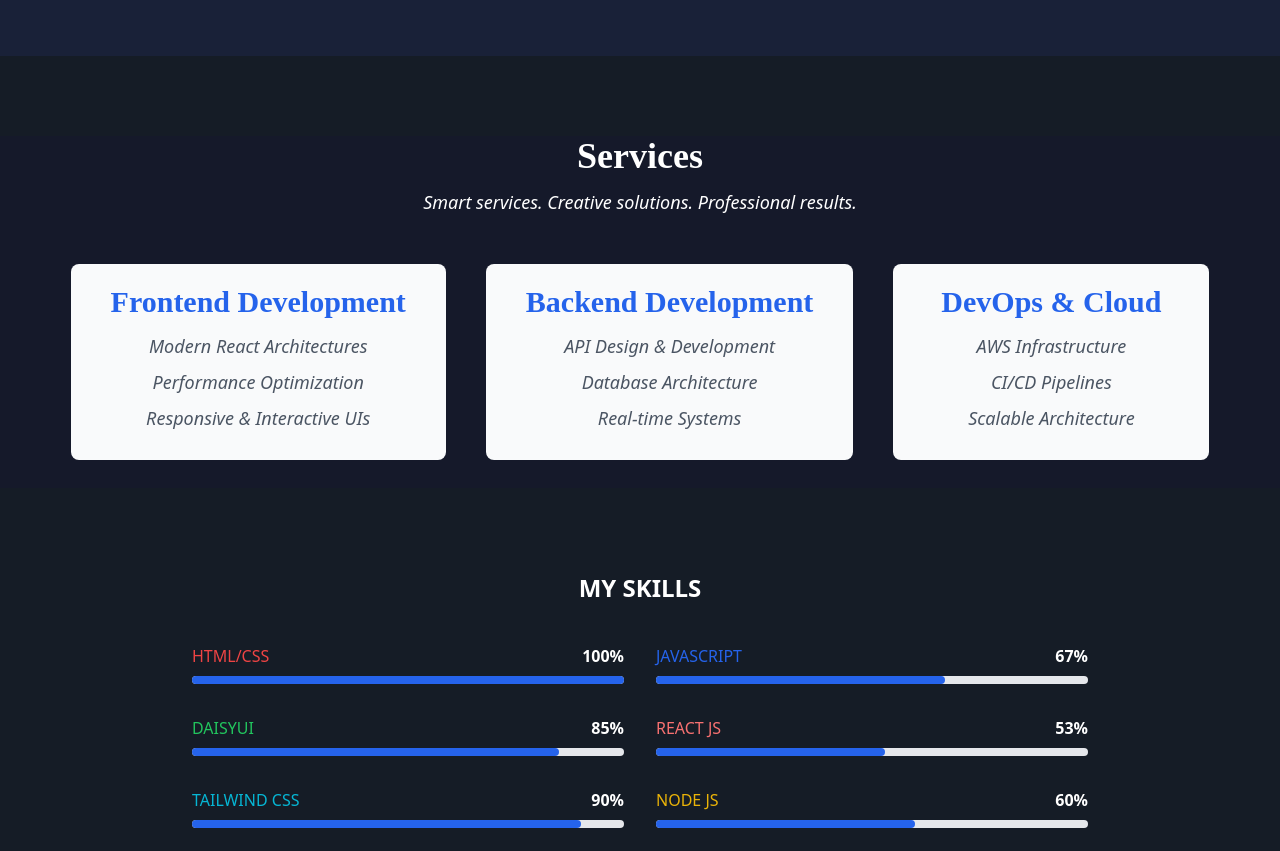
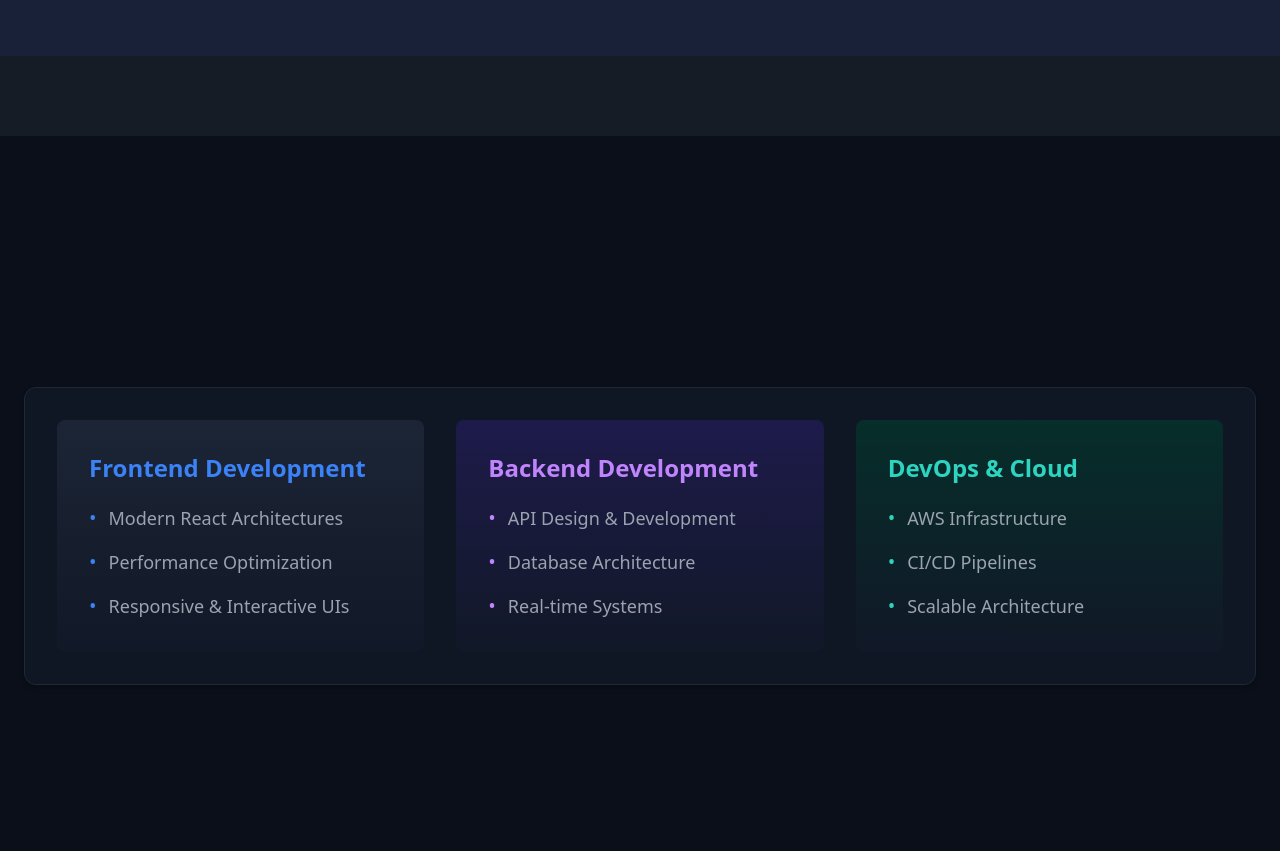
Before and after one commit to mdshahed1971/Portfolio-1, a plain HTML site: page index.html in a window 1280 px wide. Shown: the part 1500-2351 px from the top of the page. Drawn offline with nearby package versions, Linux system fonts and the light colour scheme; a web font is replaced by a local one.

Commit message:
added service

```diff
--- a/index.html
+++ b/index.html
@@ -230,48 +230,66 @@
 </section>
 <!-- Personal vs Software end  -->
 
+<!-- service start -->
+<section class="min-h-screen bg-[#0B0F19] flex items-center justify-center md:px-6 px-3 md:py-12 py-8">
+  <div class="bg-[#0F1624] border border-gray-800 rounded-xl md:p-8 p-5 flex flex-col lg:flex-row md:gap-8 gap-6 max-w-7xl w-full shadow-md">
+
+    <!-- Frontend Development -->
+    <div class="bg-gradient-to-b from-[#1C2536] to-[#111827] rounded-lg md:p-8 p-5 w-full lg:w-1/3
+                transition transform duration-300 hover:scale-105 hover:shadow-[0_0_25px_rgba(59,130,246,0.3)]">
+      <h2 class="md:text-2xl text-xl font-semibold text-[#3B82F6] md:mb-5 mb-4">Frontend Development</h2>
+      <ul class="space-y-4 text-gray-400 text-lg">
+        <li class="flex items-center md:gap-3 gap-2">
+          <span class="text-[#3B82F6] text-xl">•</span> Modern React Architectures
+        </li>
+        <li class="flex items-center md:gap-3 gap-2">
+          <span class="text-[#3B82F6] text-xl">•</span> Performance Optimization
+        </li>
+        <li class="flex items-center md:gap-3 gap-2">
+          <span class="text-[#3B82F6] text-xl">•</span> Responsive & Interactive UIs
+        </li>
+      </ul>
+    </div>
+
+    <!-- Backend Development -->
+    <div class="bg-gradient-to-b from-[#1E1B4B] to-[#111827] rounded-lg md:p-8 p-5 w-full lg:w-1/3
+                transition transform duration-300 hover:scale-105 hover:shadow-[0_0_25px_rgba(192,132,252,0.3)]">
+      <h2 class="md:text-2xl text-xl font-semibold text-[#C084FC] mb-5">Backend Development</h2>
+      <ul class="space-y-4 text-gray-400 text-lg">
+        <li class="flex items-center md:gap-3 gap-2">
+          <span class="text-[#C084FC] text-xl">•</span> API Design & Development
+        </li>
+        <li class="flex items-center md:gap-3 gap-2">
+          <span class="text-[#C084FC] text-xl">•</span> Database Architecture
+        </li>
+        <li class="flex items-center md:gap-3 gap-2">
+          <span class="text-[#C084FC] text-xl">•</span> Real-time Systems
+        </li>
+      </ul>
+    </div>
+
+    <!-- DevOps & Cloud -->
+    <div class="bg-gradient-to-b from-[#062E2A] to-[#111827] rounded-lg p-8 w-full lg:w-1/3
+                transition transform duration-300 hover:scale-105 hover:shadow-[0_0_25px_rgba(45,212,191,0.3)]">
+      <h2 class="md:text-2xl text-xl font-semibold text-[#2DD4BF] mb-5">DevOps & Cloud</h2>
+      <ul class="space-y-4 text-gray-400 text-lg">
+        <li class="flex items-center md:gap-3 gap-2">
+          <span class="text-[#2DD4BF] text-xl">•</span> AWS Infrastructure
+        </li>
+        <li class="flex items-center md:gap-3 gap-2">
+          <span class="text-[#2DD4BF] text-xl">•</span> CI/CD Pipelines
+        </li>
+        <li class="flex items-center md:gap-3 gap-2">
+          <span class="text-[#2DD4BF] text-xl">•</span> Scalable Architecture
+        </li>
+      </ul>
+    </div>
+
+  </div>
+</section>
+<!-- service end -->
 
 
-<!-- Services start -->
-<section class="bg-[#15192A] lg:mb-16 md:mb-9 mb-5">
-<div class="text-center lg:mb-5 md:mb-4 mb-3">
-  <h2 class="text-white font-playfair lg:text-4xl md:text-3xl text-2xl lg:mb-3 md:mb-2 mb-1 font-bold">Services</h2>
-  <p class="text-white italic lg:text-lg md:text-base text-sm font-medium">Smart services. Creative solutions. Professional results.</p>
-</div>
-
-
-
-<div class="flex justify-center lg:flex-row flex-col lg:gap-10 md:gap-6 gap-4 text-center lg:px-10 lg:py-7 lg:mb-10 md:mb-7 mb-4">
-<!-- card 1 -->
-<div class="bg-[#F9FAFB] hover:bg-[#DBEAFE] duration-200 rounded-lg lg:px-10 lg:py-5 md:px-7 md:py-4 px-4 py-3">
-<h3 class="text-[#2563EB] lg:text-3xl md:text-2xl text-xl font-playfair font-semibold lg:mb-3 md:mb-2 mb-1 ">Frontend Development</h3>
-<p class="text-[#4B5563] italic lg:text-lg md:text-base text-sm  lg:mb-2 mb-1">Modern React Architectures</p>
-<p class="text-[#4B5563] italic lg:text-lg md:text-base text-sm  lg:mb-2 mb-1">Performance Optimization</p>
-<p class="text-[#4B5563] italic lg:text-lg md:text-base text-sm  lg:mb-2 mb-1">Responsive & Interactive UIs</p>
-</div>
-
-<!-- card 2 -->
-<div class="bg-[#F9FAFB] hover:bg-[#DBEAFE] duration-200 rounded-lg lg:px-10 lg:py-5 md:px-7 md:py-4 px-4 py-3">
-<h3 class="text-[#2563EB] lg:text-3xl md:text-2xl text-xl font-playfair font-semibold lg:mb-3 md:mb-2 mb-1 ">Backend Development</h3>
-<p class="text-[#4B5563] italic lg:text-lg md:text-base text-sm  lg:mb-2 mb-1">API Design & Development</p>
-<p class="text-[#4B5563] italic lg:text-lg md:text-base text-sm  lg:mb-2 mb-1">Database Architecture</p>
-<p class="text-[#4B5563] italic lg:text-lg md:text-base text-sm  lg:mb-2 mb-1">Real-time Systems</p>
-</div>
-
-<!-- card 3 -->
-<div class="bg-[#F9FAFB] hover:bg-[#CCFBF1] duration-200 rounded-lg lg:px-12 lg:py-5 md:px-8 md:py-4 px-5 py-3">
-<h3 class="text-[#2563EB] lg:text-3xl md:text-2xl text-xl font-playfair font-semibold lg:mb-3 md:mb-2 mb-1 ">DevOps & Cloud</h3>
-<p class="text-[#4B5563] italic lg:text-lg md:text-base text-sm  lg:mb-2 mb-1">AWS Infrastructure</p>
-<p class="text-[#4B5563] italic lg:text-lg md:text-base text-sm  lg:mb-2 mb-1">CI/CD Pipelines</p>
-<p class="text-[#4B5563] italic lg:text-lg md:text-base text-sm  lg:mb-2 mb-1">Scalable Architecture</p>
-</div>
-</div>
-
-
-
-
-</section>
-<!-- Services end -->
 
 
 <!-- my skills start -->
@@ -357,20 +375,6 @@
 </div>
 </section>
 <!-- my skills end -->
-
-
-
-
-
-
-
-
-
-
-
-
-
-
 
 
 
```
Also changed, not shown: note.txt.
